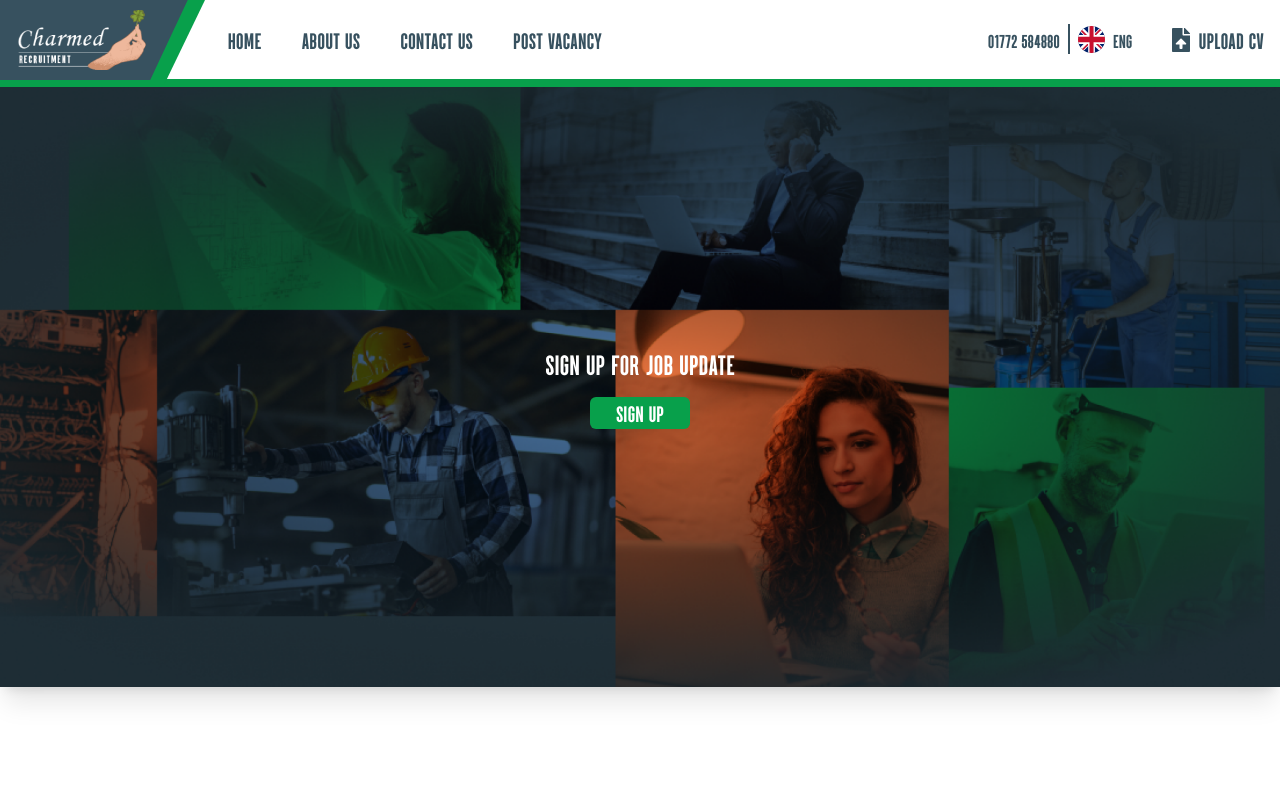
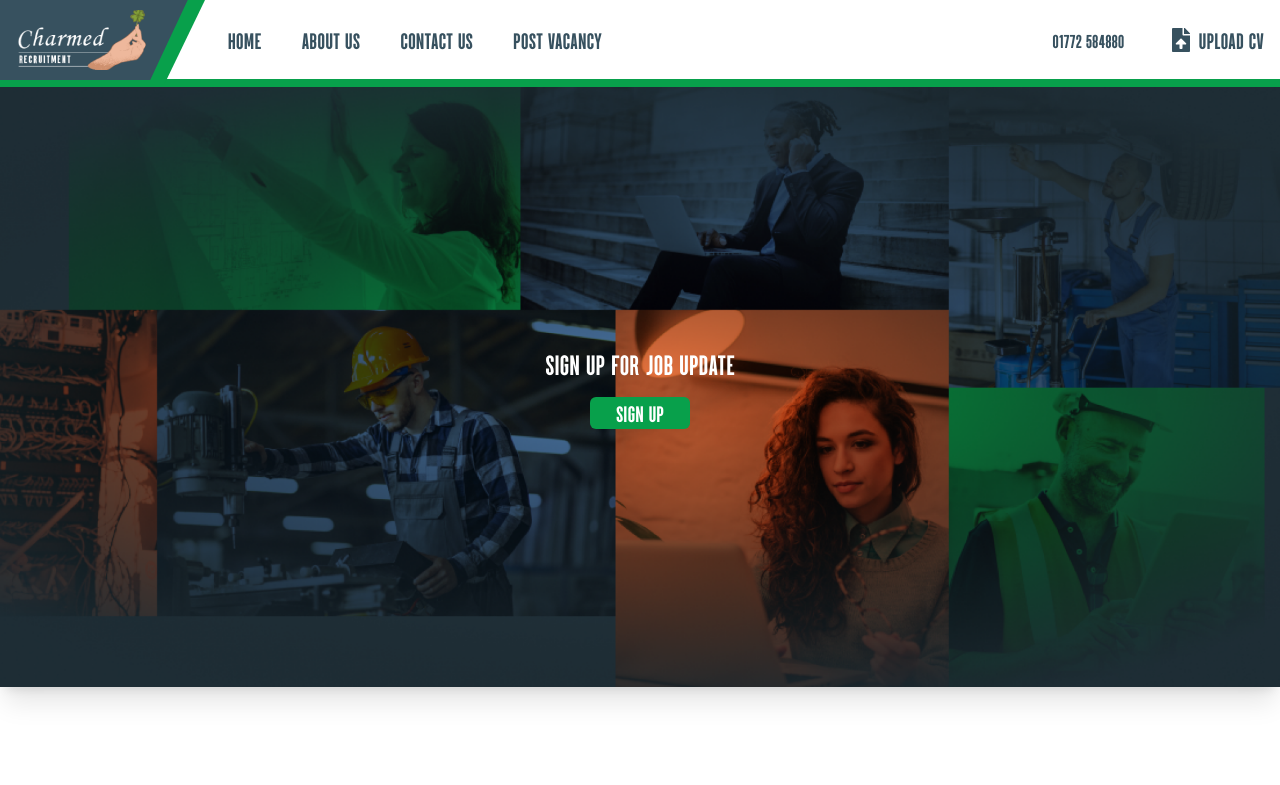
Before and after one commit to robertopne123/charmedrecruitment, a Next.js app: page / in a window 1280 px wide. Shown: the top 785 px of the page. Built offline with nearby package versions, Linux system fonts and the light colour scheme.

Commit message:
small changes

```diff
--- a/components/header.js
+++ b/components/header.js
@@ -69,40 +69,6 @@ export const Header = () => {
                   <h3 className="mr-2 font-parkson text-xl text-primary pt-[2px]">
                     01772 584880
                   </h3>
-                  <div className="h-[30px] px-[1px] w-0 bg-primary"></div>
-                  <div className="flex flex-col justify-center">
-                    <div className="flex flex-row gap-2">
-                      <svg
-                        width="27"
-                        height="27"
-                        viewBox="0 0 27 27"
-                        fill="none"
-                        xmlns="http://www.w3.org/2000/svg"
-                        className="rounded-full ml-2"
-                      >
-                        <path d="M0 0H27V27H0V0Z" fill="#012169" />
-                        <path
-                          d="M3.16406 0L13.4578 10.1812L23.7094 0H27V3.4875L16.875 13.5562L27 23.5687V27H23.625L13.5 16.9312L3.41719 27H0V23.625L10.0828 13.6125L0 3.6V0H3.16406Z"
-                          fill="white"
-                        />
-                        <path
-                          d="M17.8875 15.8062L27 24.75V27L15.5672 15.8062H17.8875ZM10.125 16.9312L10.3781 18.9L2.27813 27H0L10.125 16.9312ZM27 0V0.16875L16.4953 10.7437L16.5797 8.26875L24.8906 0H27ZM0 0L10.0828 9.9H7.55156L0 2.3625V0Z"
-                          fill="#C8102E"
-                        />
-                        <path
-                          d="M10.1672 0V27H16.9172V0H10.1672ZM0 9V18H27V9H0Z"
-                          fill="white"
-                        />
-                        <path
-                          d="M0 10.8562V16.2563H27V10.8562H0ZM11.5172 0V27H15.5672V0H11.5172Z"
-                          fill="#C8102E"
-                        />
-                      </svg>
-                      <p className="font-parkson text-xl pt font-primary text-primary">
-                        ENG
-                      </p>
-                    </div>
-                  </div>
                 </div>
                 <Link href="/upload-cv">
                   <a className="">
@@ -214,13 +180,7 @@ export const Header = () => {
                 </h2>
               </a>
             </Link>
-            <Link href="/job-search">
-              <a className="">
-                <h2 className="text-center text-white text-xl font-semibold my-[10px]">
-                  JOB SEARCH
-                </h2>
-              </a>
-            </Link>
+
             <Link href="/about-us">
               <a className="">
                 <h2 className="text-center text-white text-xl font-semibold my-[10px]">
--- a/pages/404.js
+++ b/pages/404.js
@@ -10,10 +10,6 @@ export default function Home() {
         <title>Charmed Recruitment</title>
         <meta name="description" content="We'll sort you a job, mate!" />
         <link rel="icon" href="/LogoCropped.png" />
-        <link
-          href="https://fonts.googleapis.com/css2?family=Overpass"
-          rel="stylesheet"
-        />
       </Head>
       <Header />
       <img src="Hamgif.gif" />
--- a/pages/upload-cv.js
+++ b/pages/upload-cv.js
@@ -10,10 +10,6 @@ export default function Home() {
         <title>Charmed Recruitment</title>
         <meta name="description" content="We'll sort you a job, mate!" />
         <link rel="icon" href="/LogoCropped.png" />
-        <link
-          href="https://fonts.googleapis.com/css2?family=Overpass"
-          rel="stylesheet"
-        />
       </Head>
       <Header />
       <div className=" w-full bg-primary">
```
